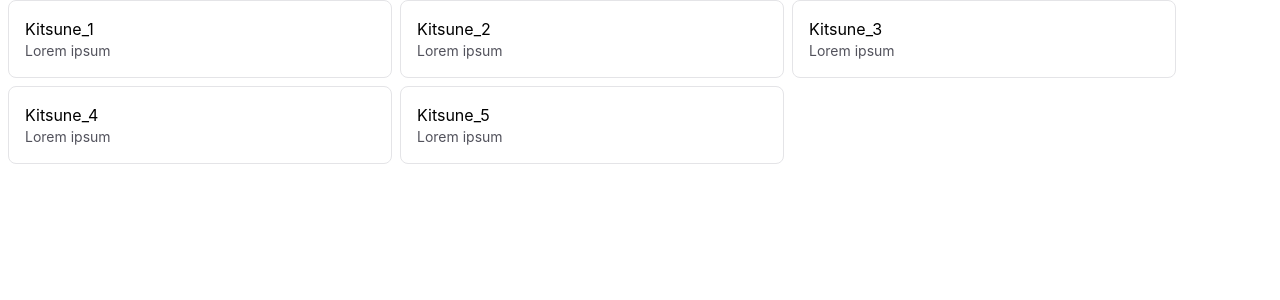
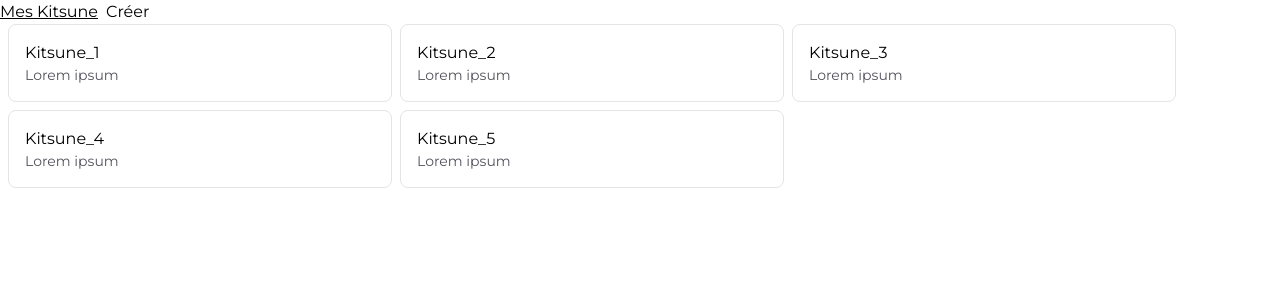
Before and after one commit to TimAlbanUrl/tp-note-ensim, an Angular app: page /kitsune in a window 1280 px wide. Shown: the top 300 px of the page. Built offline with nearby package versions, Linux system fonts and the light colour scheme.

Commit message:
add nav-bar

```diff
--- a/src/app/app.html
+++ b/src/app/app.html
@@ -1,4 +1,5 @@
 <main>
+  <app-nav-bar></app-nav-bar>
   <div class="px-2">
     <router-outlet />
   </div>
--- a/src/app/app.ts
+++ b/src/app/app.ts
@@ -1,8 +1,9 @@
 import { Component, signal } from '@angular/core';
 import { RouterOutlet } from '@angular/router';
+import { NavBar } from './shared/nav-bar/nav-bar';
 
 @Component({
-  imports: [RouterOutlet],
+  imports: [RouterOutlet, NavBar],
   selector: 'app-root',
   styleUrl: './app.css',
   templateUrl: './app.html',
--- /dev/null
+++ b/src/app/shared/nav-bar/nav-bar.html
@@ -0,0 +1,4 @@
+<div class="sticky top-0 flex gap-2">
+    <a routerLink="/kitsune" routerLinkActive="underline decoration-solid">Mes Kitsune</a>
+    <a routerLink="/add" routerLinkActive="underline decoration-solid">Créer</a>
+</div>
--- a/src/index.html
+++ b/src/index.html
@@ -5,6 +5,9 @@
   <title>TpNote</title>
   <base href="/">
   <meta name="viewport" content="width=device-width, initial-scale=1">
+  <link rel="preconnect" href="https://fonts.googleapis.com">
+  <link rel="preconnect" href="https://fonts.gstatic.com" crossorigin>
+  <link href="https://fonts.googleapis.com/css2?family=Montserrat:ital,wght@0,100..900;1,100..900&display=swap" rel="stylesheet">
   <link rel="icon" type="image/x-icon" href="favicon.ico">
 </head>
 <body>
--- a/src/styles.css
+++ b/src/styles.css
@@ -1 +1,8 @@
 @import 'tailwindcss';
+
+body {
+    font-family: "Montserrat", sans-serif;
+    font-optical-sizing: auto;
+    font-weight: 400;
+    font-style: normal;
+}
```
Also changed, not shown: src/app/shared/nav-bar/nav-bar.ts (added, +10 -0 lines), src/app/shared/nav-bar/nav-bar.css (added), 1 other file (tests, documents, lock files or other folders).
